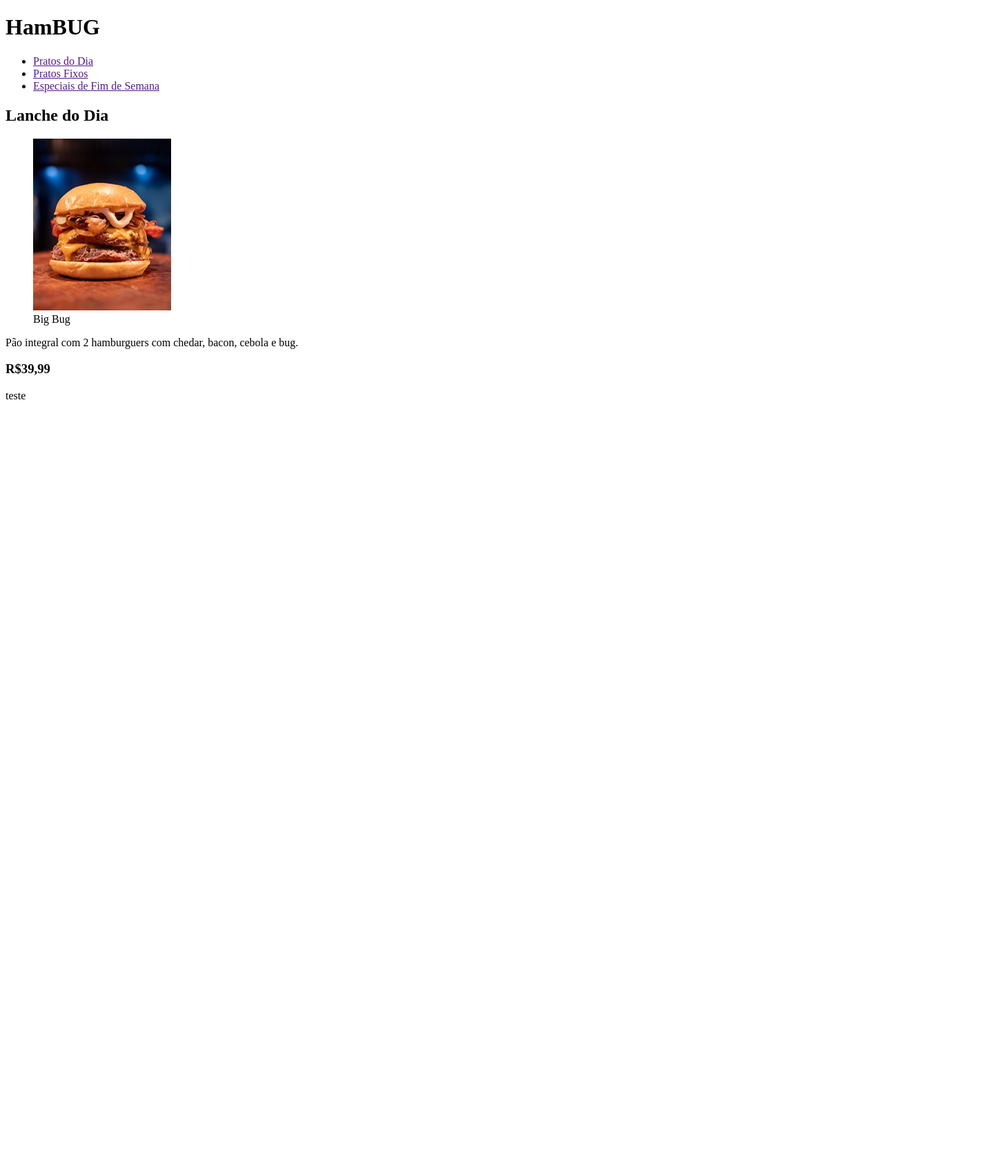
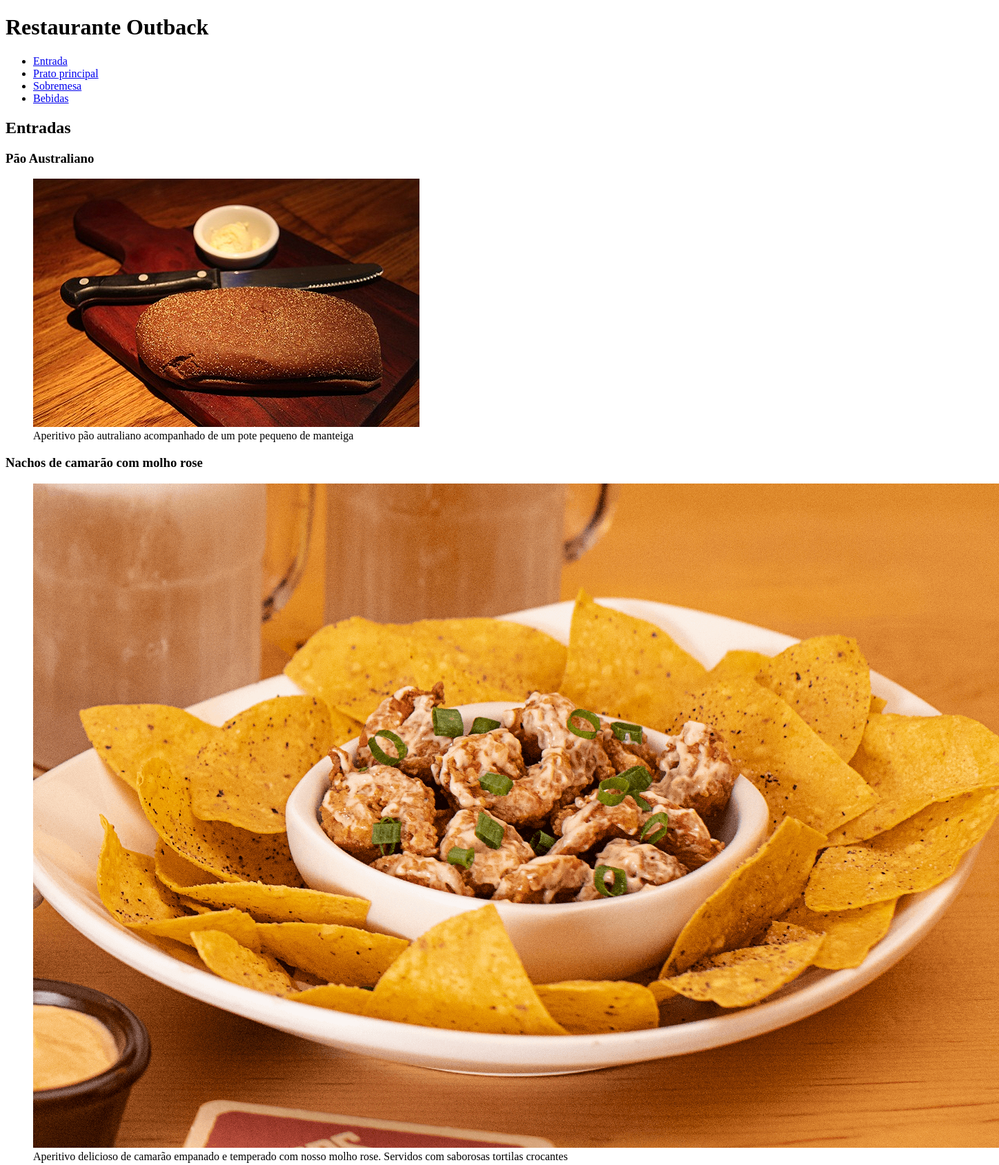
Before and after one commit to viannaingrid/hamburguer, a plain HTML site: page index.html in a window 1280 px wide. Shown: the top 1689 px of the page at 69% size, 1448 px wide, since content can reach past the window. Before the commit the page ends 800 px from the top, so only its background shows below. Drawn offline with Linux system fonts and the light colour scheme.

Commit message:
adicionando imagens e informações dos pratos

```diff
--- a/index.html
+++ b/index.html
@@ -8,31 +8,53 @@
 
 <body>
     <header>
-        <h1>HamBUG</h1>
-
-        <!--Nav onde guarda uma lista com cada link de navegação.-->
+        <h1>Restaurante Outback</h1>
         <nav>
             <ul>
-                <li><a href="">Pratos do Dia</a></li>
-                <li><a href="">Pratos Fixos</a></li>
-                <li><a href="">Especiais de Fim de Semana</a></li>
+                <li><a href="#">Entrada</a></li>
+                <li><a href="#">Prato principal</a></li>
+                <li><a href="#">Sobremesa</a></li>
+                <li><a href="#">Bebidas</a></li>
             </ul>
         </nav>
     </header>
-
     <main>
         <Section>
-            <h2>Lanche do Dia</h2>
+            <h2>Entradas</h2>
             <article>
+                <h3>Pão Australiano</h3>
                 <figure>
-                    <img src="img/hamburguer.jpeg" alt="imagem do Big Bug, um hamburguer com um pouquinho de tudo."/>
-                    <figcaption>Big Bug</figcaption>
+                    <img class="pao-img" src="assets/img/pao-australiano.jpg" alt="Imagem do pão australiano de cor marrom com uma faca e um potinho de manteiga"/>
+                    <figcaption>Aperitivo pão autraliano acompanhado de um pote pequeno de manteiga</figcaption>
                 </figure>
-                <p>Pão integral com 2 hamburguers com chedar, bacon, cebola e bug.</p>
-                <h3>R$39,99</h3>
-                <p>teste</p>
+            </article>
+            <article>
+                <h3>Nachos de camarão com molho rose</h3>
+                <figure>
+                    <img src="assets/img/nachos-camarao.png" alt="Nachos com camarão ao molho rose">
+                    <figcaption>Aperitivo delicioso de camarão empanado e temperado com nosso molho rose. Servidos com saborosas tortilas crocantes</figcaption>
+                </figure>
+            </article>
+            <article>
+                <h3>Cebola gigante</h3>
+                <figure>
+                    <img src="assets/img/onion.png" alt="Cebola gigante e dourada com molho picante">
+                    <figcaption>Cebola gigante e dourada com molho picante </figcaption>
+                </figure>
+            </img>
             </article>
         </Section>
+        <section>
+            <h2>Prato Principal</h2>
+            <article>
+                <h3>Costela junior</h3>
+                <figure>
+                    <img src="assets/img/Outback-Megaribs.jpg" alt="Costela porção pequena com molho barbecue">
+                </figure>
+            </article>
+        </section>
     </main>
+    <footer>
+  </footer>
 </body>
 </html>
```
Also changed, not shown: assets/img/Outback-Megaribs.jpg (added), assets/img/hamburguer.jpeg (renamed from img/hamburguer.jpeg), assets/img/nachos-camarao.png (added), assets/img/onion.png (added), assets/img/pao-australiano.jpg (added).
